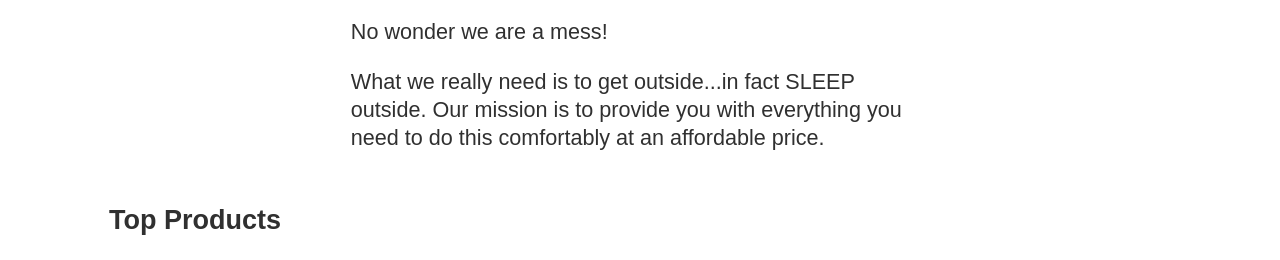
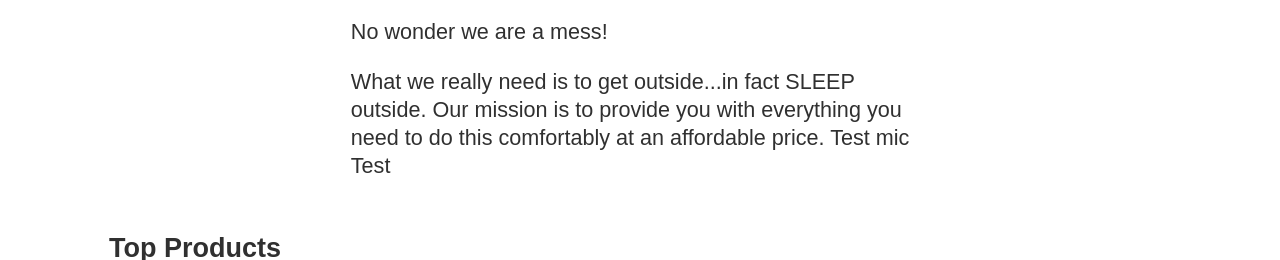
Before and after one commit to kaden530/wdd330-nextperience, a website built with Vite: page src/index.html in a window 1280 px wide. Shown: the part 469-729 px from the top of the page. Built offline with nearby package versions, Linux system fonts and the light colour scheme.

Commit message:
initial website deploy

```diff
--- a/src/index.html
+++ b/src/index.html
@@ -47,7 +47,7 @@
         <p>
           What we really need is to get outside...in fact SLEEP outside. Our
           mission is to provide you with everything you need to do this
-          comfortably at an affordable price.
+          comfortably at an affordable price. Test mic Test
         </p>
       </section>
       <section class="products">
```
Also changed, not shown: 1 other file.
